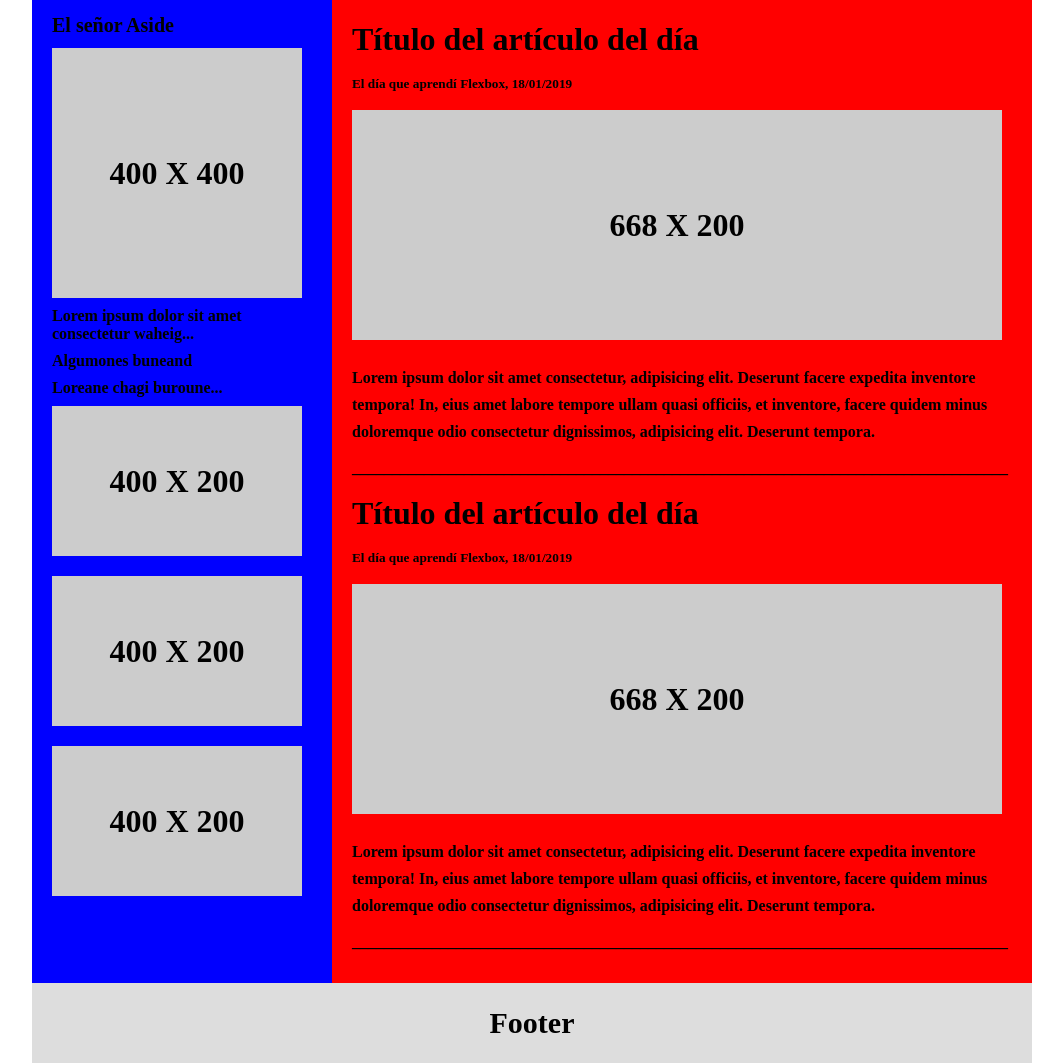
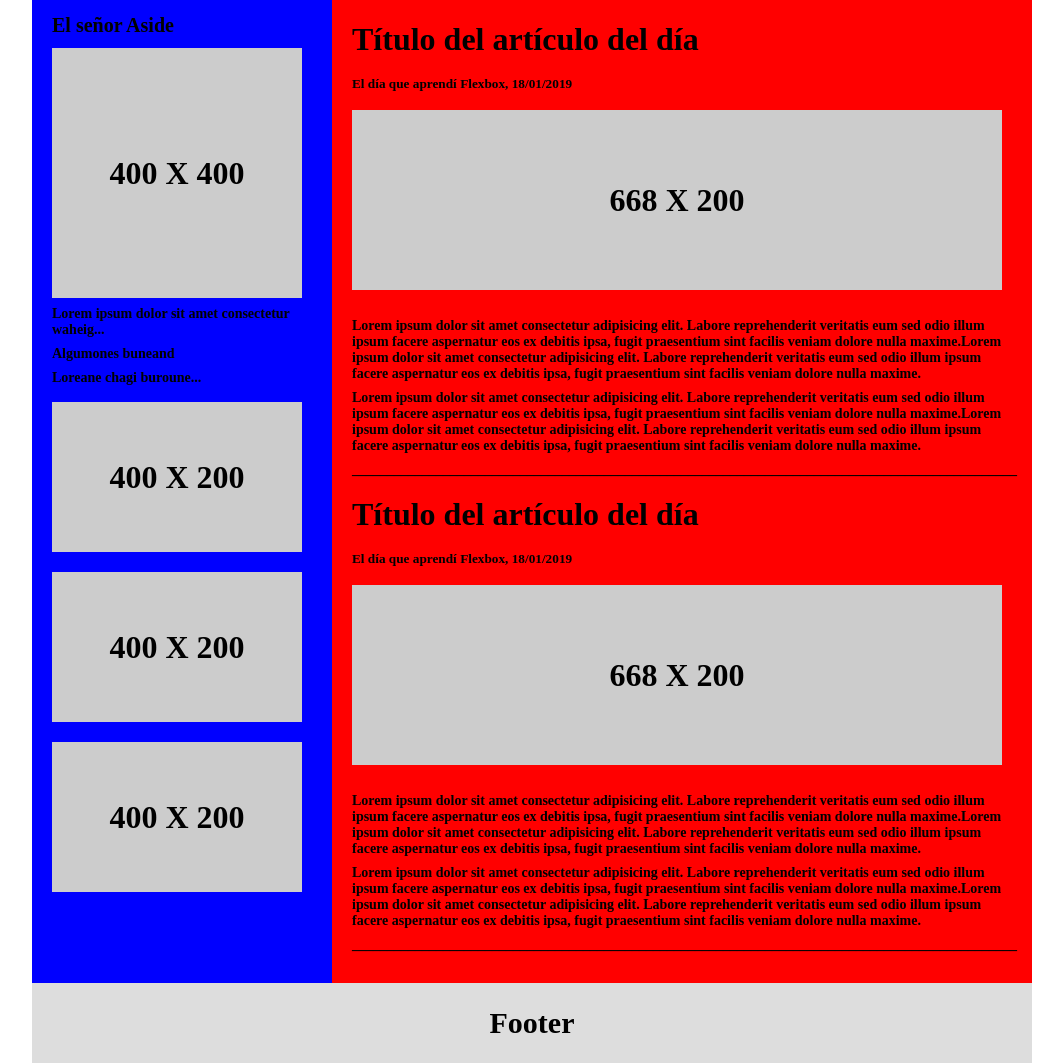
Before and after one commit to Dcarolinamorenoc/practicaModeladoEnCaja, a plain HTML site: page index.html in a window 1280 px wide. Shown: the part 267-1330 px from the top of the page, without its empty margins (108-1171 px from the left). Drawn offline with Linux system fonts and the light colour scheme.

Commit message:
feat: :sparkles: Fin del Ejercicio 7
En este ultimo avance, donde arregle el texto

```diff
--- a/css/style.css
+++ b/css/style.css
@@ -132,7 +132,7 @@
 }
 
 .seis{
-    height: 230px;
+    height: 180px;
     width: 650px;
     background-color: #cccccc;
     text-align: center;
@@ -146,3 +146,7 @@
     line-height: 100px;
     margin: 0;
 }
+
+.tex{
+    font-size: 7px;
+}
--- a/index.html
+++ b/index.html
@@ -53,6 +53,7 @@
                     <br>
                     <h1>Loreane chagi buroune...</h1>
                     <br>
+                    <br>
                 </div>
 
                 <div class="dos">
@@ -88,14 +89,11 @@
 
                 <div class="tex">
                     <br>
-                    <h1>Lorem ipsum dolor sit amet consectetur, adipisicing elit. Deserunt facere expedita inventore</h1>
+                    <h1>Lorem ipsum dolor sit amet consectetur adipisicing elit. Labore reprehenderit veritatis eum sed odio illum ipsum facere aspernatur eos ex debitis ipsa, fugit praesentium sint facilis veniam dolore nulla maxime.Lorem ipsum dolor sit amet consectetur adipisicing elit. Labore reprehenderit veritatis eum sed odio illum ipsum facere aspernatur eos ex debitis ipsa, fugit praesentium sint facilis veniam dolore nulla maxime.</h1>
                     <br>
-                    <h1>tempora! In, eius amet labore tempore ullam quasi officiis, et inventore, facere quidem minus</h1>
+                    <h1>Lorem ipsum dolor sit amet consectetur adipisicing elit. Labore reprehenderit veritatis eum sed odio illum ipsum facere aspernatur eos ex debitis ipsa, fugit praesentium sint facilis veniam dolore nulla maxime.Lorem ipsum dolor sit amet consectetur adipisicing elit. Labore reprehenderit veritatis eum sed odio illum ipsum facere aspernatur eos ex debitis ipsa, fugit praesentium sint facilis veniam dolore nulla maxime.</h1>
                     <br>
-                    <h1>doloremque odio consectetur dignissimos, adipisicing elit. Deserunt tempora.</h1>
-                    <br>
-                    <br>
-                    <h1>__________________________________________________________________________________</h1>
+                    <h1>_______________________________________________________________________________________________</h1>
                 </div>
 
 
@@ -113,14 +111,11 @@
 
                 <div class="tex">
                     <br>
-                    <h1>Lorem ipsum dolor sit amet consectetur, adipisicing elit. Deserunt facere expedita inventore</h1>
+                    <h1>Lorem ipsum dolor sit amet consectetur adipisicing elit. Labore reprehenderit veritatis eum sed odio illum ipsum facere aspernatur eos ex debitis ipsa, fugit praesentium sint facilis veniam dolore nulla maxime.Lorem ipsum dolor sit amet consectetur adipisicing elit. Labore reprehenderit veritatis eum sed odio illum ipsum facere aspernatur eos ex debitis ipsa, fugit praesentium sint facilis veniam dolore nulla maxime.</h1>
                     <br>
-                    <h1>tempora! In, eius amet labore tempore ullam quasi officiis, et inventore, facere quidem minus</h1>
+                    <h1>Lorem ipsum dolor sit amet consectetur adipisicing elit. Labore reprehenderit veritatis eum sed odio illum ipsum facere aspernatur eos ex debitis ipsa, fugit praesentium sint facilis veniam dolore nulla maxime.Lorem ipsum dolor sit amet consectetur adipisicing elit. Labore reprehenderit veritatis eum sed odio illum ipsum facere aspernatur eos ex debitis ipsa, fugit praesentium sint facilis veniam dolore nulla maxime.</h1>
                     <br>
-                    <h1>doloremque odio consectetur dignissimos, adipisicing elit. Deserunt tempora.</h1>
-                    <br>
-                    <br>
-                    <h1>__________________________________________________________________________________</h1>
+                    <h1>_______________________________________________________________________________________________</h1>
                 </div>
 
 
```
